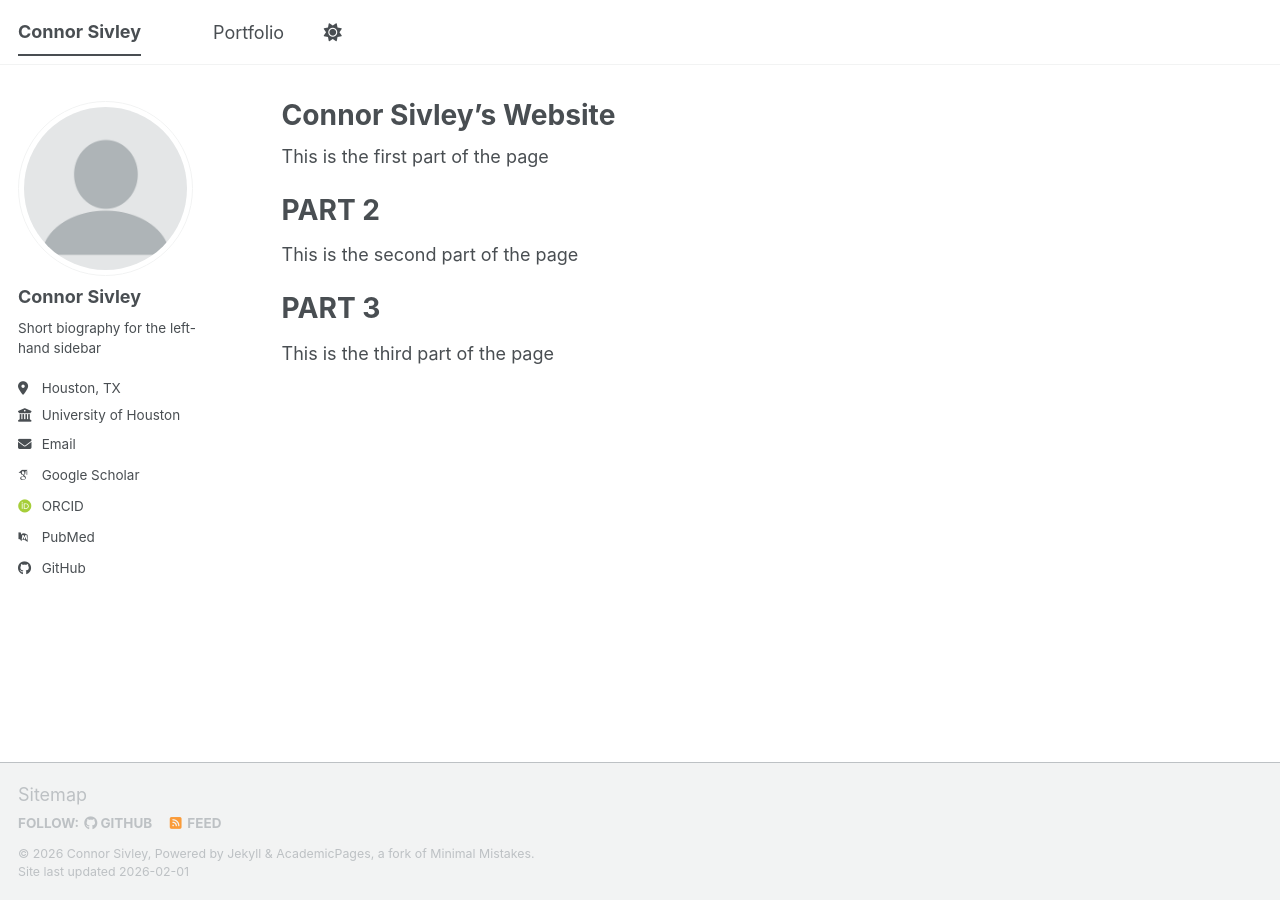
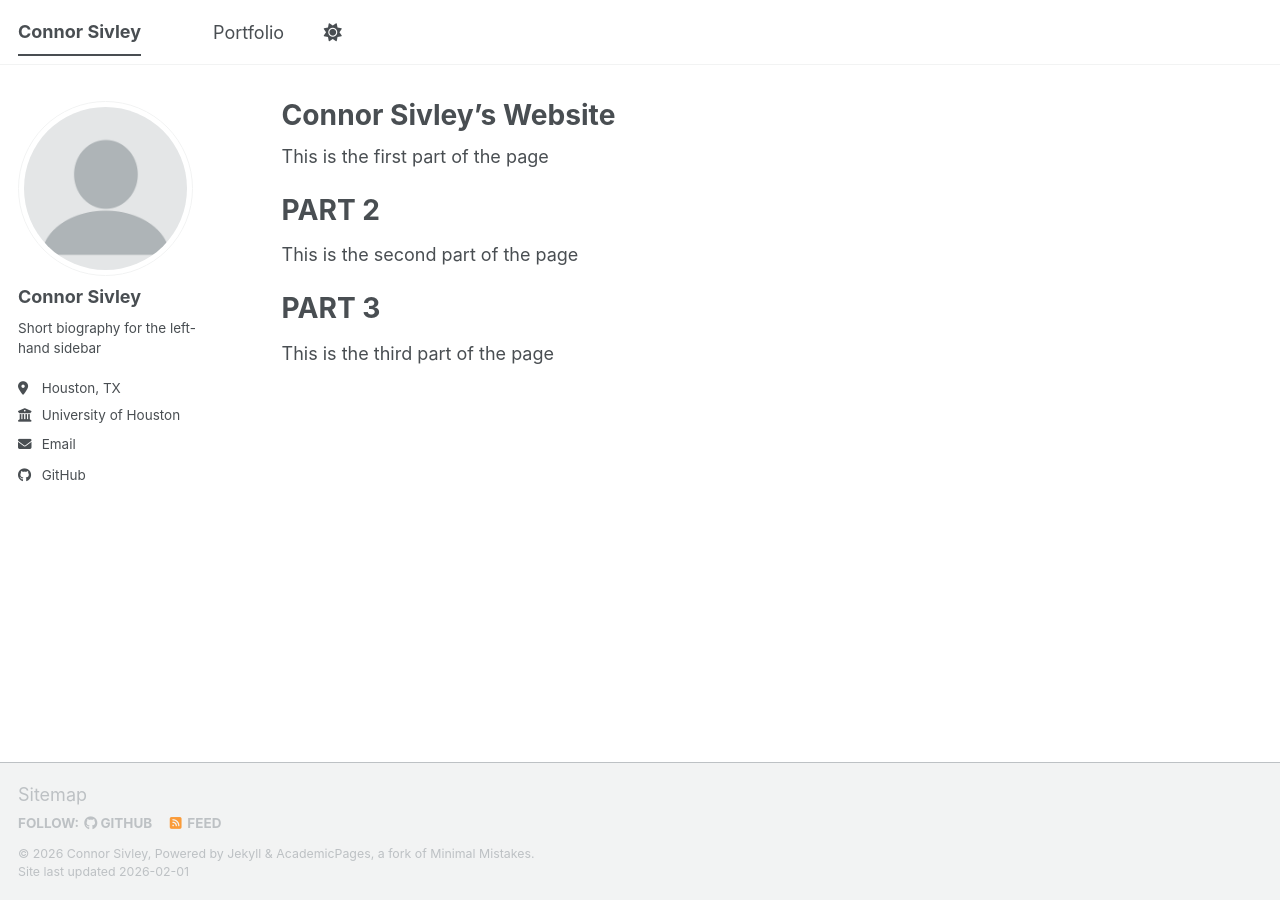
Before and after one commit to ConnorSivley/ConnorSivley.github.io, a Jekyll site: the page built from _pages/about.md, in a window 1280 px wide. Built offline with Jekyll 4.4.1, drawn with Linux system fonts in a browser that asks for light colours; some web fonts are replaced; a script bundle is joined from its source files by our own code; library files that are not in the unit come from our copies; some of the changed lines change nothing that is shown.

Commit message:
Update _config.yml

```diff
--- a/_config.yml
+++ b/_config.yml
@@ -30,18 +30,18 @@ author:
   location         : "Houston, TX"
   employer         : "University of Houston"
   uri              : # URL
-  email            : "none@example.org"
+  email            : "connor.sivley@att.org"
 
   # Academic websites
   academia         : # URL
   arxiv            : # URL - Update with the correct link to your profile
-  googlescholar    : "https://scholar.google.com/citations?user=PS_CX0AAAAAJ"
+  googlescholar    : # "https://scholar.google.com/citations?user=PS_CX0AAAAAJ"
   inspire-hep      : # URL
   impactstory      : # URL
-  orcid            : "https://orcid.org/yourorcidurl"
+  orcid            : # "https://orcid.org/yourorcidurl"
   semantic         : # URL
   ssrn             : # URL
-  pubmed           : "https://www.ncbi.nlm.nih.gov/pubmed/?term=john+snow"
+  pubmed           : # "https://www.ncbi.nlm.nih.gov/pubmed/?term=john+snow"
   researchgate     : # URL
   scopus           : # URL
   zotero           : # URL
```
